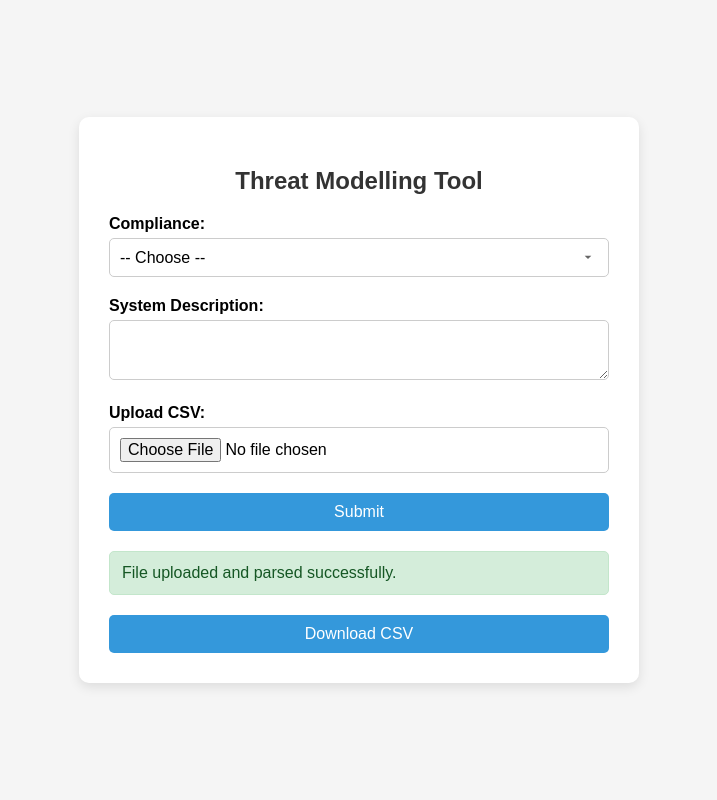
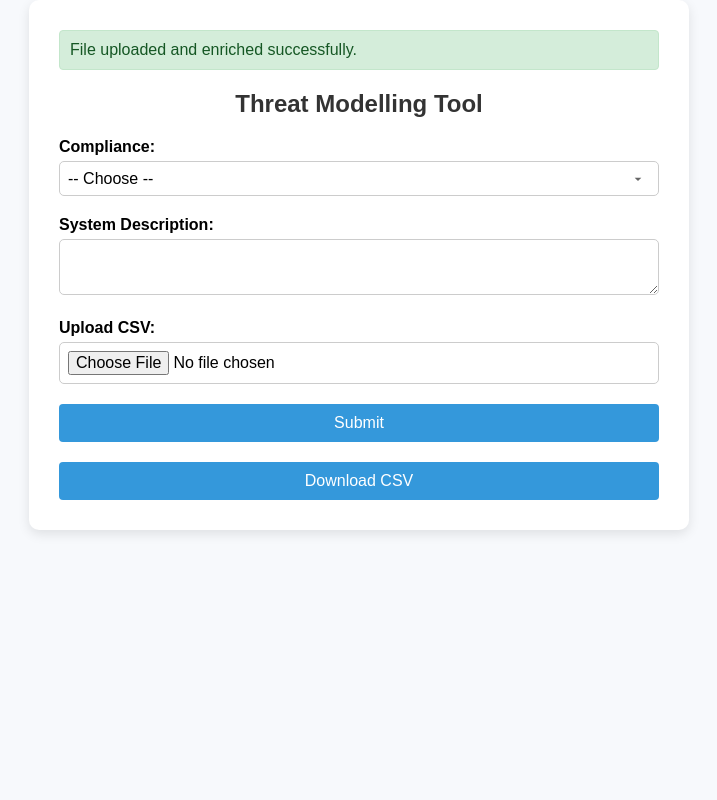
Before and after one commit to DhruviSutariya36/tmtcopilot-ui, a Flask app: template templates/form.html in a window 1280 px wide. Shown: the whole page, without its empty margins (281-998 px from the left). Run offline with Flask 3, Linux system fonts and the light colour scheme; the template is opened without the code that fills it: most values are stand-ins (such as "Sample title", 1, 10 or a date in 2020).

Commit message:
css changes

```diff
--- a/templates/form.html
+++ b/templates/form.html
@@ -3,130 +3,113 @@
 <head>
     <title>Upload Form</title>
     <link rel="stylesheet" href="{{ url_for('static', filename='css/style.css') }}">
-
     <style>
         body {
-            display: flex;
-            justify-content: center;
-            align-items: center;
-            min-height: 100vh;
-            background-color: #f5f5f5;
-            margin: 0;
+            font-family: Arial, sans-serif;
         }
 
         .container {
-            background-color: #fff;
+            max-width: 600px;
+            margin: 0 auto;
             padding: 30px;
-            border-radius: 10px;
-            box-shadow: 0 4px 12px rgba(0, 0, 0, 0.1);
-            width: 100%;
-            max-width: 500px;
-            opacity: 0;
-            transform: translateY(30px);
-            animation: fadeInUp 0.8s ease forwards;
-        }
-
-        @keyframes fadeInUp {
-            to {
-                opacity: 1;
-                transform: translateY(0);
-            }
         }
 
         h2 {
             text-align: center;
-            margin-bottom: 20px;
+        }
+
+        form {
+            margin-top: 20px;
         }
 
         label {
             display: block;
             margin-top: 15px;
-            font-weight: bold;
         }
 
-        textarea, select, input[type="file"], button {
+        input[type="file"],
+        textarea,
+        select {
             width: 100%;
-            padding: 10px;
+            padding: 8px;
             margin-top: 5px;
-            border-radius: 5px;
-            border: 1px solid #ccc;
         }
 
         button {
+            margin-top: 20px;
+            padding: 10px 15px;
             background-color: #3498db;
             color: white;
             border: none;
             cursor: pointer;
-            margin-top: 20px;
+            border-radius: 4px;
         }
 
-        button:hover {
-            background-color: #2980b9;
-        }
-
-        #progress-bar-container {
-            background-color: #e0e0e0;
+        .flash-error {
+            background-color: #f8d7da;
+            color: #721c24;
+            border: 1px solid #f5c6cb;
+            padding: 10px;
             border-radius: 4px;
-            margin-top: 20px;
-            overflow: hidden;
-            height: 8px;
-            display: none;
-        }
-
-        #progress-bar {
-            height: 100%;
-            background-color: #3498db;
-            width: 0%;
-            transition: width 0.4s ease;
+            margin-bottom: 20px;
         }
 
         .alert-success {
+            position: relative;
             color: #155724;
             background-color: #d4edda;
             border: 1px solid #c3e6cb;
-            padding: 12px;
-            border-radius: 5px;
-            margin-top: 20px;
-            animation: fadeIn 1s ease;
+            padding: 10px;
+            border-radius: 4px;
+            margin-bottom: 20px;
         }
 
-        @keyframes fadeIn {
-            from { opacity: 0; }
-            to { opacity: 1; }
+        /* Centered full-screen spinner */
+        .spinner-overlay {
+            display: none;
+            position: fixed;
+            top: 0;
+            left: 0;
+            width: 100vw;
+            height: 100vh;
+            background-color: rgba(255, 255, 255, 0.8);
+            z-index: 9999;
+            justify-content: center;
+            align-items: center;
         }
 
-        .flash-error {
-            color: red;
-            margin-bottom: 10px;
+        .spinner {
+            border: 6px solid #f3f3f3;
+            border-top: 6px solid #3498db;
+            border-radius: 50%;
+            width: 50px;
+            height: 50px;
+            animation: spin 1s linear infinite;
+        }
+
+        @keyframes spin {
+            0% { transform: rotate(0deg); }
+            100% { transform: rotate(360deg); }
         }
     </style>
 
     <script>
-        function showProgressBar() {
-            const progressBar = document.getElementById('progress-bar');
-            const container = document.getElementById('progress-bar-container');
-            container.style.display = 'block';
-
-            let progress = 0;
-            const interval = setInterval(() => {
-                progress += 10;
-                progressBar.style.width = progress + '%';
-
-                if (progress >= 100) {
-                    clearInterval(interval);
-                }
-            }, 200);
+        function showSpinner() {
+            document.getElementById('spinner-overlay').style.display = 'flex';
         }
-
-        window.addEventListener('DOMContentLoaded', () => {
-            // Animation on load already handled with CSS animation
-        });
     </script>
 </head>
 <body>
     <div class="container">
-        <h2>Threat Modelling Tool</h2>
 
+        <!-- Show success message at top -->
+        {% if result %}
+            <div class="alert-success">
+                File uploaded and enriched successfully.
+            </div>
+        {% endif %}
+
+        <!-- Show error flash messages -->
         {% with messages = get_flashed_messages() %}
             {% if messages %}
                 <div class="flash-error">
@@ -137,7 +120,10 @@
             {% endif %}
         {% endwith %}
 
-        <form method="POST" enctype="multipart/form-data" onsubmit="showProgressBar()">
+        <h2>Threat Modelling Tool</h2>
+
+        <!-- Upload form -->
+        <form method="POST" enctype="multipart/form-data" onsubmit="showSpinner()">
             <label for="category">Compliance:</label>
             <select name="category" required>
                 <option value="">-- Choose --</option>
@@ -151,26 +137,22 @@
             <input type="file" name="file" accept=".csv" required>
 
             <button type="submit">Submit</button>
-
-            <div id="progress-bar-container">
-                <div id="progress-bar"></div>
-            </div>
         </form>
 
-        {% if result %}
-            <div class="alert-success">
-                File uploaded and parsed successfully.
-            </div>
+        <!-- Download section -->
+        {% if result and result.enriched_blob_url %}
+            <form method="get" action="/download">
+                <input type="hidden" name="blob_url" value="{{  result.enriched_blob_url }}">
+                <button type="submit">Download CSV</button>
+            </form>
+        {% elif result %}
+            <p style="color:red;">Blob URL not available for download.</p>
+        {% endif %}
+    </div>
 
-            {% if result.enriched_blob_url %}
-                <form method="get" action="/download">
-                    <input type="hidden" name="blob_url" value="{{ result.enriched_blob_url }}">
-                    <button type="submit">Download CSV</button>
-                </form>
-            {% else %}
-                <p style="color:red;">Blob URL not available for download.</p>
-            {% endif %}
-        {% endif %}
+    <!-- Full screen spinner overlay -->
+    <div class="spinner-overlay" id="spinner-overlay">
+        <div class="spinner"></div>
     </div>
 </body>
 </html>
```
